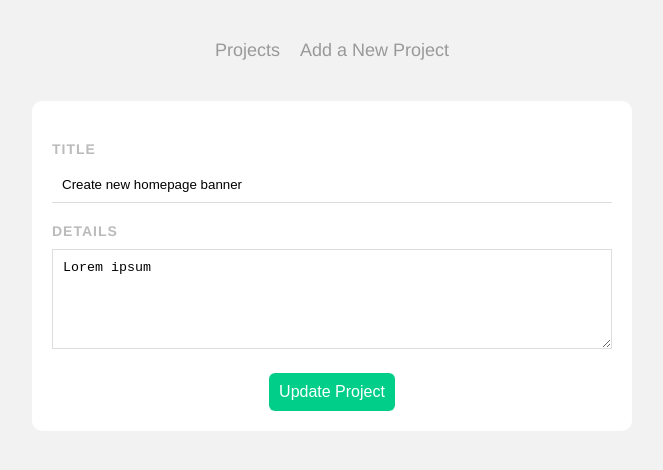
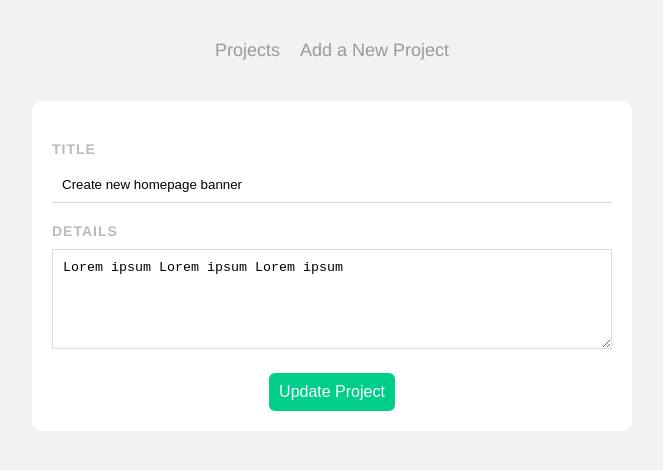
Before and after one commit to bravoosonja/vue-todo, a Vue app: page /projects/1 in a window 1280 px wide. Shown: the top 470 px of the page, without its empty margins (308-971 px from the left). Built offline with nearby package versions, Linux system fonts and the light colour scheme; data requests are answered from the project's data file.

Commit message:
Update project

```diff
--- a/data/db.json
+++ b/data/db.json
@@ -3,19 +3,19 @@
     {
       "id": 1,
       "title": "Create new homepage banner",
-      "details": "Lorem ipsum",
+      "details": "Lorem ipsum Lorem ipsum Lorem ipsum ",
       "complete": false
     },
     {
       "id": 2,
-      "title": "Make marketing email",
-      "details": "Lorem ipsum",
+      "title": "Make marketing email again!!!!!!!!!",
+      "details": "Lorem ipsum!!!!!!!!!!",
       "complete": false
     },
     {
       "title": "go to work",
       "details": "mehhhhh",
-      "complete": false,
+      "complete": true,
       "id": 3
     }
   ]
--- a/src/views/EditProject.vue
+++ b/src/views/EditProject.vue
@@ -1,5 +1,5 @@
 <template>
-  <form>
+  <form @submit.prevent="handleSubmit">
     <label>Title</label>
     <input type="text" v-model="title" required />
     <label>Details</label>
@@ -26,6 +26,19 @@
         this.details = data.details;
       });
   },
+  methods: {
+    handleSubmit() {
+      fetch(this.uri, {
+        method: "PATCH",
+        headers: { "Content-Type": "application/json" },
+        body: JSON.stringify({ title: this.title, details: this.details }),
+      })
+        .then(() => {
+          this.$router.push("/");
+        })
+        .catch((err) => console.log(err));
+    },
+  },
 };
 </script>
 
```
